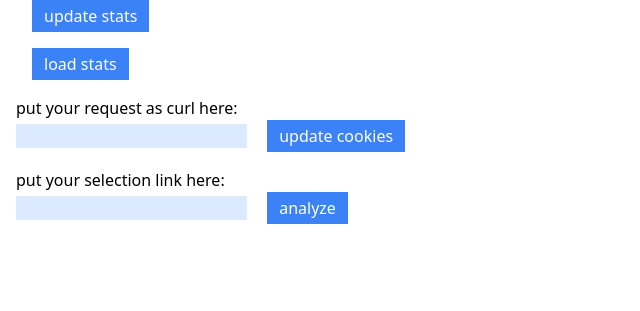
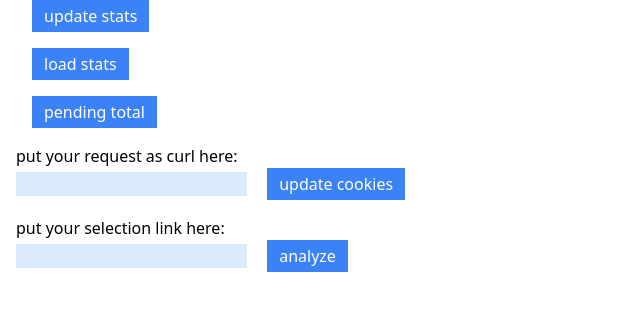
Before and after one commit to crush-on-anechka/MP_helper, a FastAPI app: page / in a window 1280 px wide. Shown: the top 311 px of the page, without its empty margins (0-640 px from the left). Run offline with FastAPI, Linux system fonts and the light colour scheme; some libraries are stand-ins or nearby versions.

Commit message:
added pending total view

```diff
--- a/app/db/models.py
+++ b/app/db/models.py
@@ -44,3 +44,4 @@ class ActiveModel(Base):
     id = Column(Integer, autoincrement=True, primary_key=True)
     date = Column(Date)
     group_id = Column(ForeignKey('groups.id', ondelete='CASCADE'), index=True)
+    cost = Column(Integer)
--- a/app/db/schemas.py
+++ b/app/db/schemas.py
@@ -33,3 +33,4 @@ class StatsSchema(ModifiedModel):
 class ActiveSchema(ModifiedModel):
     date: date
     group_id: int
+    cost: int
--- a/app/main.py
+++ b/app/main.py
@@ -139,3 +139,21 @@ def update_cookies_handler(request: Request, curl: str = Form(None),
 
     message = 'cookies are up to date'
     return render_template(request=request, message=message)
+
+
+@app.get('/pending', response_class=HTMLResponse)
+def pending_total_handler(request: Request, db: Session = Depends(get_db)):
+    active_instances, _ = get_active(db, STATUSES['active'])
+    pending_instances, _ = get_active(db, STATUSES['pending'])
+
+    pending = {}
+
+    for item in active_instances:
+        pending[item.date] = pending.get(item.date, 0) + item.cost
+
+    for item in pending_instances:
+        pending[item.date] = pending.get(item.date, 0) + item.cost
+
+    pending = dict(sorted(pending.items()))
+
+    return render_template(request=request, pending=pending)
--- a/app/parsers.py
+++ b/app/parsers.py
@@ -130,6 +130,8 @@ def get_active(db: Session, status: str) -> (list[ActiveModel], dict):
     group_name = [i[15:i.find('<\/a>')] for i in re.findall(
         r'"group_link\\" >.{,50}', response)]
 
+    prices = extract_digits(r'Цена:.{,200}<\\/b> руб.', response)
+
     if status == STATUSES['active']:
         group_idx, post_date = handle_active(response)
     elif status == STATUSES['pending']:
@@ -137,13 +139,14 @@ def get_active(db: Session, status: str) -> (list[ActiveModel], dict):
 
     objects, groups = [], {}
 
-    for i, n, pd in zip(group_idx, group_name, post_date):
+    for i, n, pd, pr in zip(group_idx, group_name, post_date, prices):
 
         groups[i] = n
 
         cur_obj = {
             'date': pd,
             'group_id': i,
+            'cost': pr,
         }
 
         obj = ActiveSchema(**cur_obj)
--- a/app/templates/index.html
+++ b/app/templates/index.html
@@ -11,6 +11,9 @@
         </form>
         <form action="/load_stats" method="post">
             <button class="px-3 py-1 bg-blue-500 text-white ml-4">load stats</button>
+        </form>
+        <form action="/pending" method="get">
+            <button class="px-3 py-1 bg-blue-500 text-white ml-4">pending total</button>
         </form>
 
         <form action="/update_cookies" method="post">
@@ -82,6 +85,24 @@
             </tbody>
         </table>
         {% endif %}
+        {% if pending %}
+        <table class="min-w-[50%] mb-4">
+            <thead class="border-b text-lg">
+                <tr>
+                    <th class="border">Date</th>
+                    <th class="border">Total Rub</th>
+                </tr>
+            </thead>
+            <tbody class="text-center text-sm">
+                {% for date, cost in pending.items() %}
+                <tr>
+                    <td class="border">{{ date }}</td>
+                    <td class="border">{{ cost }}</td>
+                </tr>
+                {% endfor %}
+            </tbody>
+        </table>
+        {% endif %}
     </div>
 </body>
 </html>
--- a/app/utils.py
+++ b/app/utils.py
@@ -71,8 +71,9 @@ def get_context(db: Session, selection: dict) -> dict:
 def render_template(request: Request,
                     message: Optional[str] = '',
                     context: Optional[dict] = None,
+                    pending: Optional[dict] = None,
                     active: Optional[dict] = None) -> None:
     return templates.TemplateResponse(
         'index.html',
-        {'request': request, 'context': context,
+        {'request': request, 'context': context, 'pending': pending,
          'active': active, 'message': message})
```
Also changed, not shown: app/db/migrations/versions/482b601b0723_add_cost_to_active_model.py (added, +28 -0 lines).
